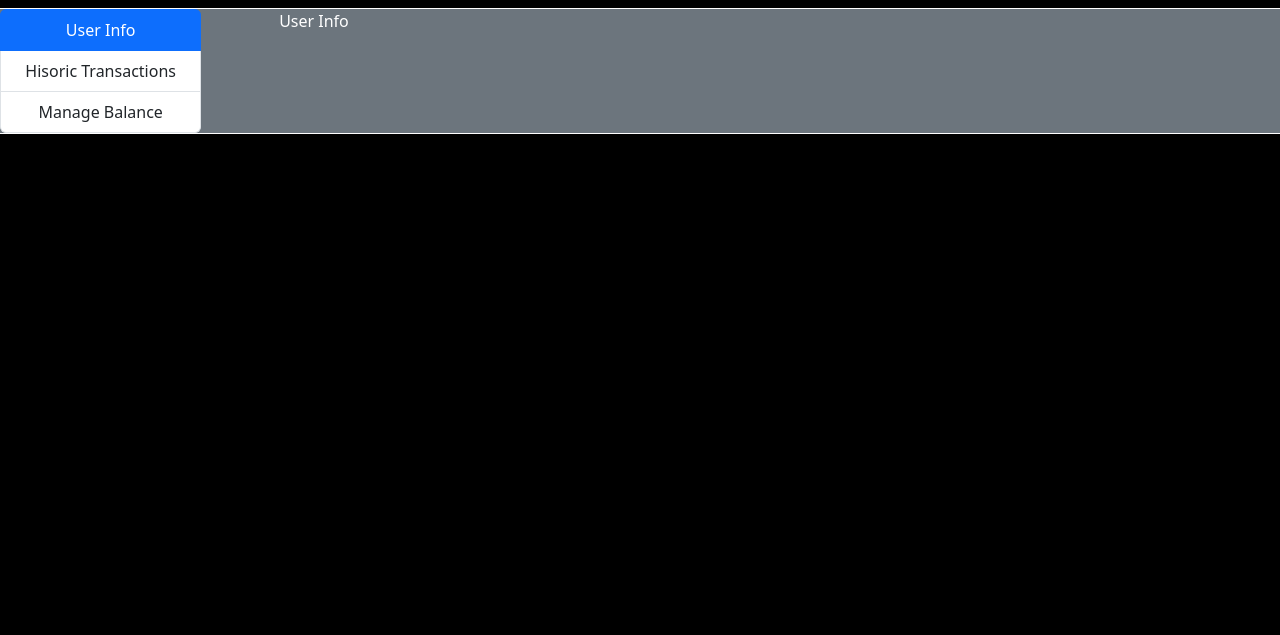
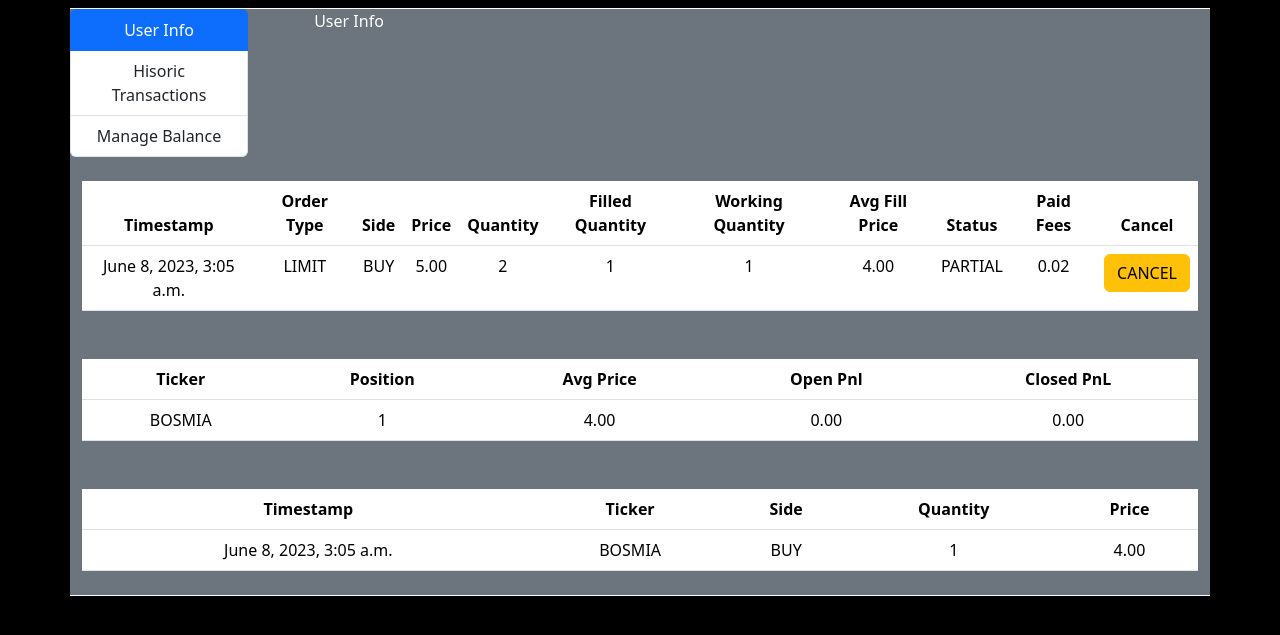
Before and after one commit to SCastilloP14/FairBetX, a Django app: page /user/3/ in a window 1280 px wide. Shown: the part 67-702 px from the top of the page. Run offline with Django 4.2, Linux system fonts and the light colour scheme; a user stored in the database is signed in; data comes from the database, SQL or seed files in the repository; both versions use the stored data as it was after the commit; some web fonts are replaced.

Commit message:
Commit to master

```diff
--- a/FBX/urls.py
+++ b/FBX/urls.py
@@ -22,7 +22,7 @@ urlpatterns = [
     path("", views.index, name="index"),
     path("admin/", admin.site.urls),
     path("exchange/", include("exchange_app.urls")),
-    path("register", views.registration, name="user_registration"),
+    path("register/", views.registration, name="user_registration"),
     path("user_login/", views.user_login, name="user_login"),
     path("logout/", views.user_logout, name="user_logout"),
     path("user/<int:pk>/", views.UserDetailView.as_view(), name="user_detail"),
--- a/exchange_app/forms.py
+++ b/exchange_app/forms.py
@@ -15,6 +15,11 @@ class UserProfileInfoForm(forms.ModelForm):
         model = UserProfileInfo
         fields = ()
 
+class BalanceForm(forms.ModelForm):
+    class Meta:
+        model = UserProfileInfo
+        fields = ()
+
 
 class OrderForm(forms.ModelForm):
     class Meta:
--- a/exchange_app/views.py
+++ b/exchange_app/views.py
@@ -9,7 +9,7 @@ from exchange_app.models import *
 from django.urls import reverse, reverse_lazy
 from django.contrib.auth.decorators import login_required
 from django.contrib.auth import authenticate, login, logout
-from exchange_app.forms import UserForm, UserProfileInfoForm, OrderForm
+from exchange_app.forms import UserForm, UserProfileInfoForm, OrderForm, BalanceForm
 import random, string
 from django.http import JsonResponse
 
@@ -84,6 +84,31 @@ class UserDetailView(DeleteView):
     model = User
     template_name = "exchange_app/user_detail.html"
 
+    def get_context_data(self, **kwargs):
+        context = super().get_context_data(**kwargs)
+        ticker = self.get_object()
+        context["modify_balance_url"] = reverse("user_detail", kwargs={"pk": self.kwargs["pk"]})
+        if self.request.user.is_authenticated:
+            context["user_orders"] = Order.objects.filter(user=self.request.user)
+            context["user_positions"] = Position.objects.filter(user=self.request.user)
+            context["user_fills"] = Fill.objects.filter(user=self.request.user)
+        else:
+            context["user_orders"] = Order.objects.none()
+            context["user_positions"] = Position.objects.none()
+            context["user_fills"] = Fill.objects.none()
+        return context
+
+    def post(self, request, *args, **kwargs):
+        if request.method == "POST":
+            form = UserForm(request.POST)
+            if form.is_valid():
+                user_id = request.POST.get("user_id")
+                user = User.objects.get(id=user_id)
+                user.balance += request.POST.get("balance")
+                user.save()
+                return redirect("user_detail", pk=self.kwargs["pk"])
+
+
 
 # -------------------- OBJECT VIEWS ------------------------
 
--- a/templates/exchange_app/user_detail.html
+++ b/templates/exchange_app/user_detail.html
@@ -2,6 +2,7 @@
 {% extends "exchange_app/base.html" %}
 
 {% block body_block %}
+<div class="container">
     <div class="row mt-2 mb-2 bg-secondary border-top border-bottom border-white">
         <div class="col-2 m2- list-group">
             <a href="#" class="list-group-item list-group-item-action active" aria-current="true">User Info</a>
@@ -11,5 +12,109 @@
         <div class="col-2 m2- list-group">
             <p>User Info</p>
             </div>
+            {% if user.is_authenticated %}
+            <div id="orders-section">
+                {% if user_orders %}
+                    <!-- Iterate over user_orders and display order information -->
+                    <table class="table mt-4 mb-4 table-white text-white">
+                        <thead>
+                            <tr>
+                                <th>Timestamp</th>
+                                <th>Order Type</th>
+                                <th>Side</th>
+                                <th>Price</th>
+                                <th>Quantity</th>
+                                <th>Filled Quantity</th>
+                                <th>Working Quantity</th>
+                                <th>Avg Fill Price</th>
+                                <th>Status</th>
+                                <th>Paid Fees</th>
+                                <th>Cancel</th>
+                            </tr>
+                        </thead>
+                        <tbody>
+                            {% for order in user_orders %}
+                                <tr>
+                                    <td>{{ order.creation_timestamp }}</td>
+                                    <td>{{ order.order_type }}</td>
+                                    <td>{{ order.side }}</td>
+                                    <td>{{ order.price }}</td>
+                                    <td>{{ order.quantity }}</td>
+                                    <td>{{ order.filled_quantity }}</td>
+                                    <td>{{ order.working_quantity }}</td>
+                                    <td>{{ order.avg_fill_price }}</td>
+                                    <td>{{ order.status }}</td>
+                                    <td>{{ order.paid_fees }}</td>
+                                    <td><button type="submit" class="btn btn-warning">CANCEL</button></td>
+                                </tr>
+                            {% endfor %}
+                        </tbody>
+                    </table>
+                {% else %}
+                    <p>No orders available.</p>
+                {% endif %}
+            </div>
+            <div id="positions-section">
+                {% if user_positions %}
+                    <table class="table mt-4 mb-4 table-white text-white">
+                        <thead>
+                            <tr>
+                                <th>Ticker</th>
+                                <th>Position</th>
+                                <th>Avg Price</th>
+                                <th>Open Pnl</th>
+                                <th>Closed PnL</th>
+                            </tr>
+                        </thead>
+                        <tbody>
+                            {% for position in user_positions %}
+                                <tr>
+                                    <td>{{ position.ticker.ticker_id }}</td>
+                                    <td>{{ position.quantity }}</td>
+                                    <td>{{ position.average_price }}</td>
+                                    <td>{{ position.open_pnl }}</td>
+                                    <td>{{ position.closed_pnl }}</td>
+                                </tr>
+                            {% endfor %}
+                        </tbody>
+                    </table>
+                {% else %}
+                    <p>No positions available.</p>
+                {% endif %}
+            </div>
+            <div id="fills-section">
+                {% comment %} DISPLAY POSITIONS OF THE USER {% endcomment %}
+                {% if user_fills %}
+                    <!-- Iterate over user_POSITIONS and display order information -->
+                    <table class="table mt-4 mb-4 table-white text-white">
+                        <thead>
+                            <tr>
+                                <th>Timestamp</th>
+                                <th>Ticker</th>
+                                <th>Side</th>
+                                <th>Quantity</th>
+                                <th>Price</th>
+                            </tr>
+                        </thead>
+                        <tbody>
+                            {% for fill in user_fills %}
+                                <tr>
+                                    <td>{{ fill.timestamp }}</td>
+                                    <td>{{ fill.ticker.ticker_id }}</td>
+                                    <td>{{ fill.side }}</td>
+                                    <td>{{ fill.quantity }}</td>
+                                    <td>{{ fill.price }}</td>
+                                </tr>
+                            {% endfor %}
+                        </tbody>
+                    </table>
+                {% else %}
+                    <p>No fills available.</p>
+                {% endif %}
+            </div>
+            {% else %}
+                <p>Log in to display data</p>
+            {% endif %}
+        </div>
     </div>
 {% endblock %}
```
Also changed, not shown: commands.txt (added), db.sqlite3. Lines whose indentation alone changed are shown as unchanged.
